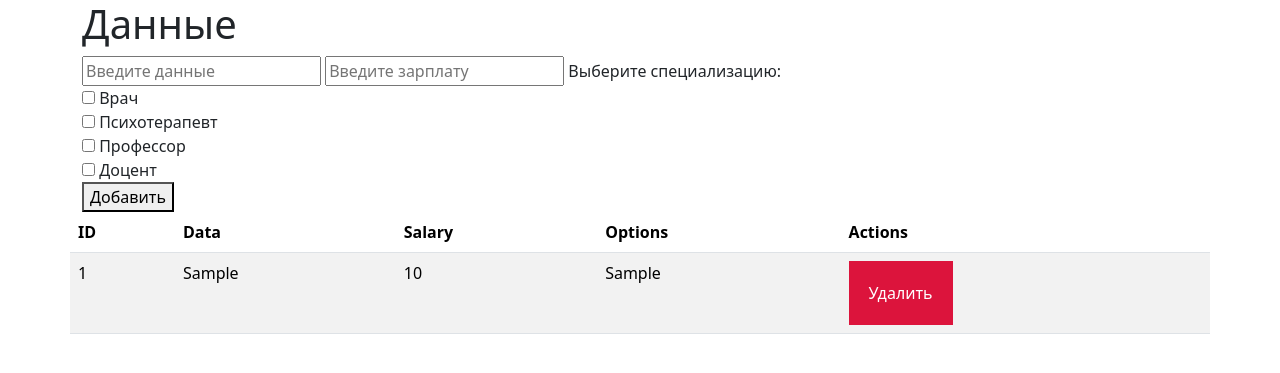
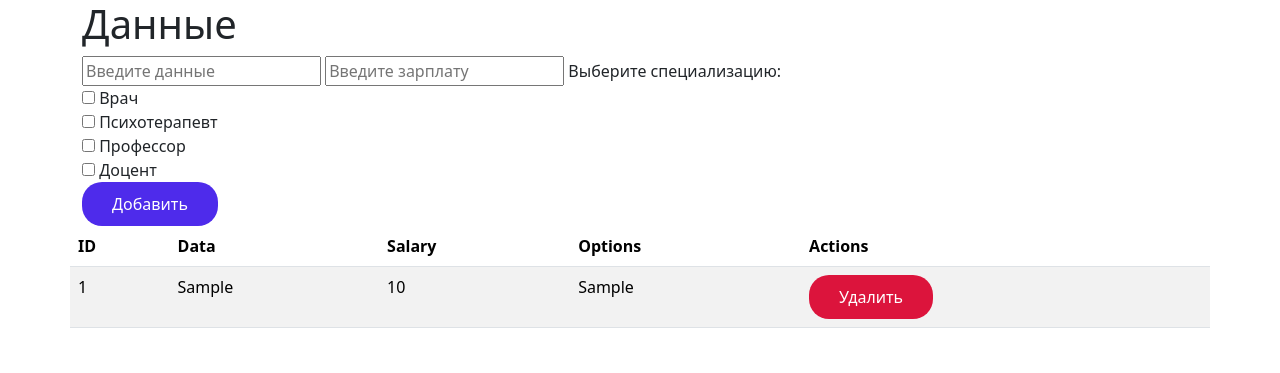
Before and after one commit to sfincter/pythonBack, a Flask app: page / in a window 1280 px wide. Shown: the top 373 px of the page. Run offline with Flask 3, Linux system fonts and the light colour scheme; tables that the repository leaves empty hold one stand-in row (values such as "Sample post").

```diff
--- a/templates/index.html
+++ b/templates/index.html
@@ -21,7 +21,7 @@
                 <input type="checkbox" name="options" value="Профессор"> Профессор<br>
                 <input type="checkbox" name="options" value="Доцент"> Доцент<br>
 
-                <button type="submit">Добавить</button>
+                <button class="addBtn" type="submit">Добавить</button>
             </form>
 
 
@@ -52,11 +52,19 @@
             </tr>
         </tbody>
         <style>
+            .addBtn {
+                background-color: rgb(78, 43, 235);
+                border: none;
+                color: white;
+                padding: 10px 30px;
+                border-radius: 20px;
+            }
             .deleteBtn {
                 background-color: crimson;
                 border: none;
                 color: white;
-                padding: 20px;
+                padding: 10px 30px;
+                border-radius: 20px;
             }
         </style>
         {% endfor %}
```
